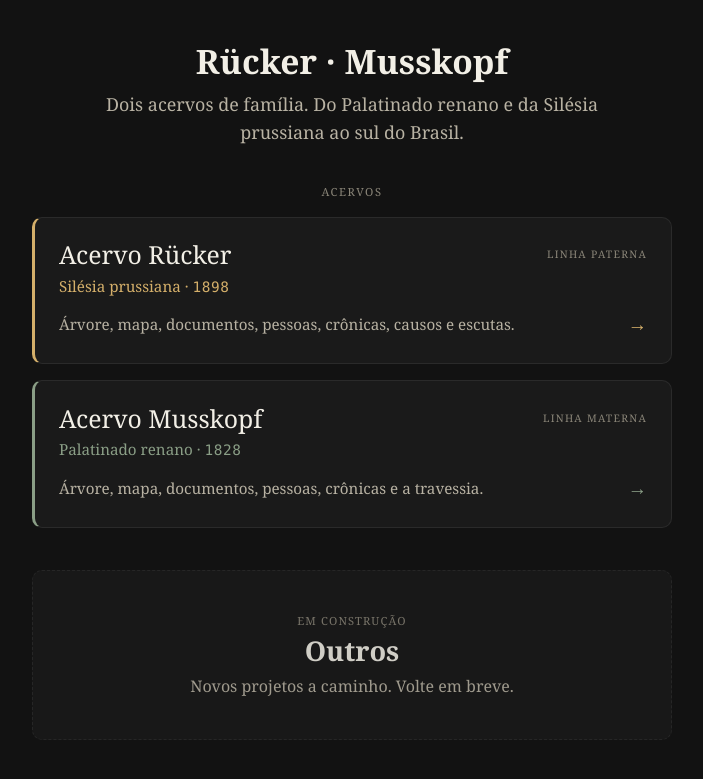
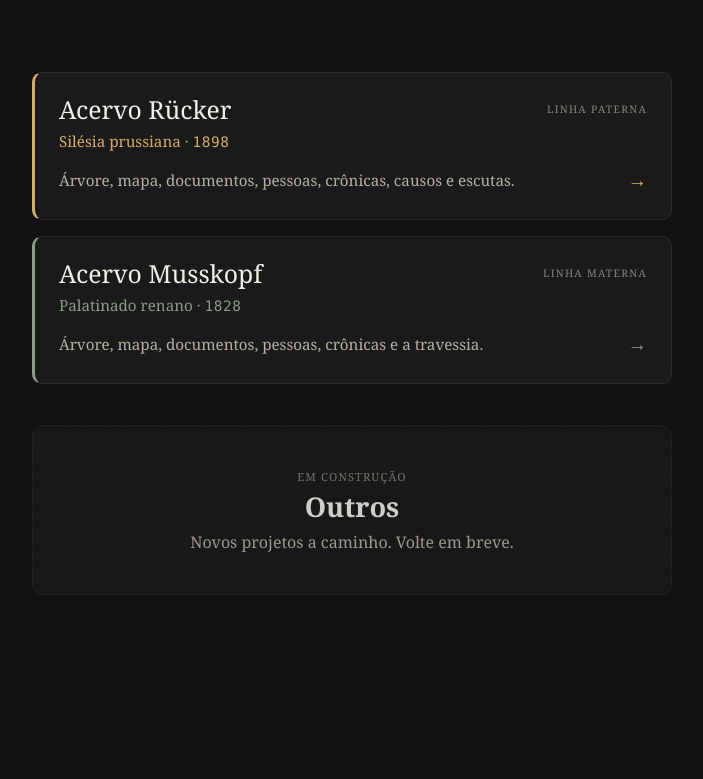
Before and after one commit to frucker-muss/frucker-muss.github.io, a Jekyll site: the page built from index.html, in a window 1280 px wide. Shown: the top 779 px of the page, without its empty margins (288-991 px from the left). Built offline with Jekyll 4.4.1, drawn with Linux system fonts in a browser that asks for light colours.

Commit message:
Home sem cabeçalho: só as duas caixas
Tira o h1 visível, o subtítulo e o rótulo "Acervos". A home passa a ser uma
caixa Rücker e uma caixa Musskopf, nada acima delas.

O h1 continua no HTML como .rkr-sr-only, invisível na tela, para a página não
ficar sem título acessível nem sem cabeçalho para buscador.

Co-Authored-By: Claude Opus 5 <noreply@anthropic.com>
Claude-Session: https://claude.ai/code/session_016MeRNMszEaq2UWy6M43yjs

```diff
--- a/index.html
+++ b/index.html
@@ -5,13 +5,25 @@ description: "Dois acervos de família: Rücker, da Silésia prussiana, e Mussko
 ---
 
 <style>
+  /* Título só para leitor de tela e buscador: a home não tem cabeçalho visível,
+     são as duas caixas e nada mais (decisão do usuário, 04/10/2026). */
+  .rkr-sr-only {
+    position: absolute;
+    width: 1px; height: 1px;
+    margin: -1px; padding: 0; border: 0;
+    clip: rect(0 0 0 0);
+    clip-path: inset(50%);
+    overflow: hidden;
+    white-space: nowrap;
+  }
+
   /* ---------- Lista de acervos ---------- */
   .acervos {
     display: flex;
     flex-direction: column;
     gap: 1rem;
     max-width: 640px;
-    margin: 0 auto;
+    margin: 2rem auto 0;
   }
   .acervo {
     display: grid;
@@ -93,12 +105,7 @@ description: "Dois acervos de família: Rücker, da Silésia prussiana, e Mussko
   }
 </style>
 
-<section class="home-hero">
-  <h1>Rücker &middot; Musskopf</h1>
-  <p>Dois acervos de família. Do Palatinado renano e da Silésia prussiana ao sul do Brasil.</p>
-</section>
-
-<p class="secao-titulo">Acervos</p>
+<h1 class="rkr-sr-only">Rücker e Musskopf</h1>
 
 <div class="acervos">
 
```
Also changed, not shown: AGENTS.md (+8 -4 lines).
